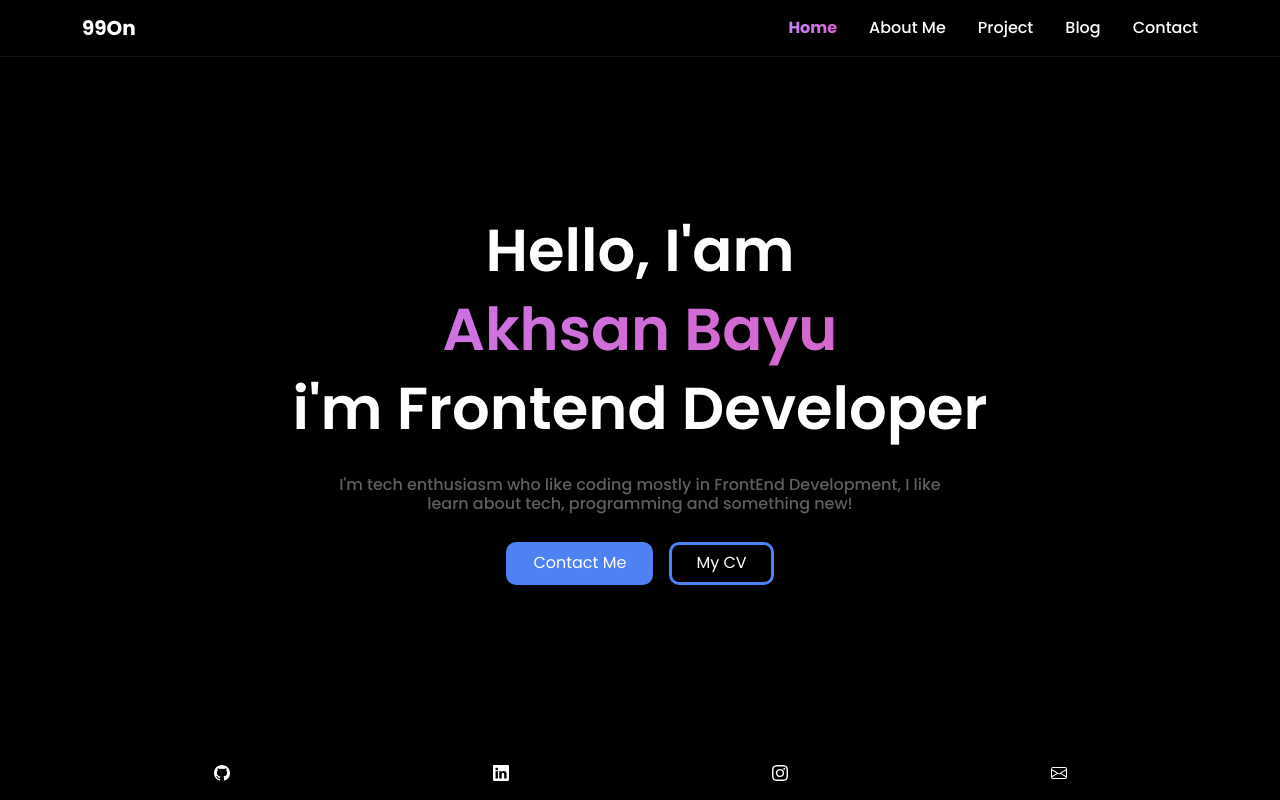
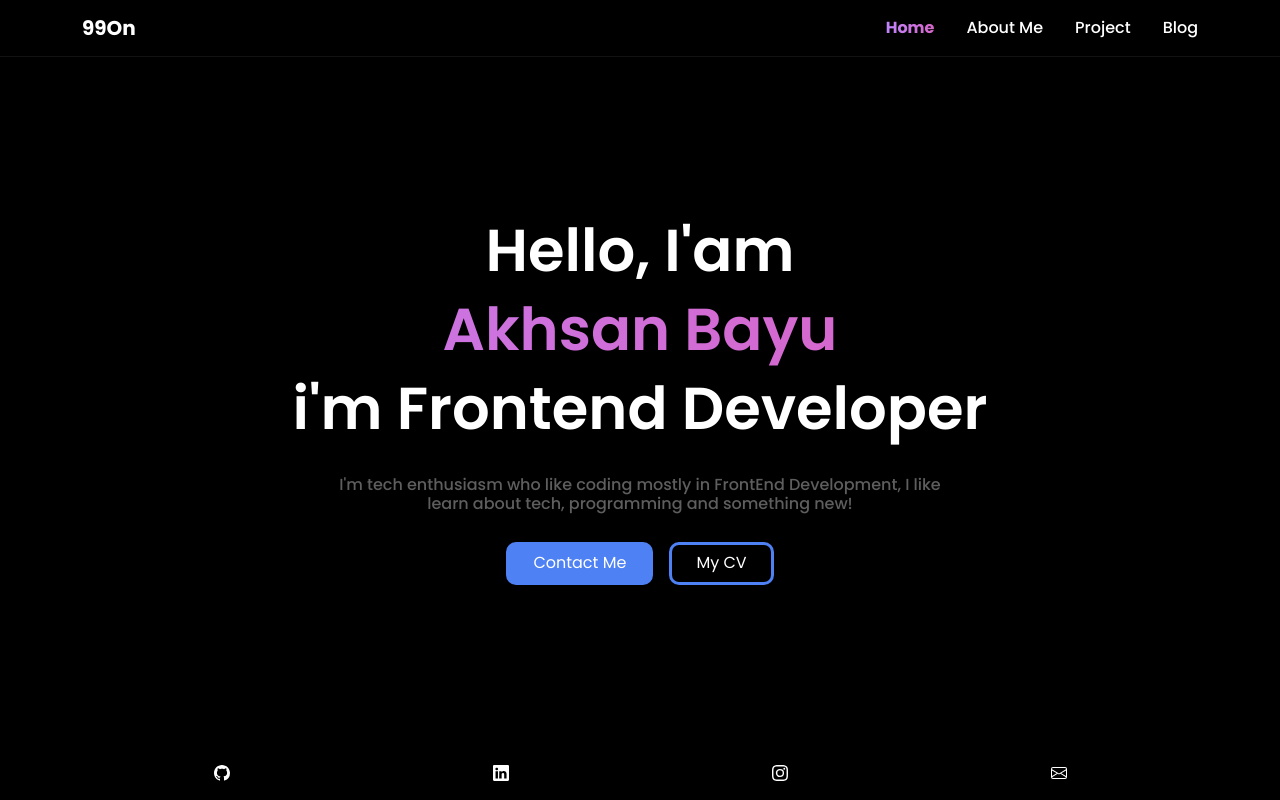
Before and after one commit to akhsanby/personal-web, a Next.js app: page / in a window 1280 px wide. Built offline with nearby package versions, Linux system fonts and the light colour scheme.

Commit message:
disable contact component (under construction)

```diff
--- a/src/components/_Navbar.jsx
+++ b/src/components/_Navbar.jsx
@@ -13,17 +13,11 @@ export default function _Navbar() {
     { name: "About Me", url: "/about" },
     { name: "Project", url: "/project" },
     { name: "Blog", url: "/blog" },
-    { name: "Contact", url: "/contact" },
+    // { name: "Contact", url: "/contact" },
   ];
 
   return (
-    <Navbar
-      collapseOnSelect
-      expand="md"
-      bg="dark"
-      variant="dark"
-      className={styles.navbar}
-    >
+    <Navbar collapseOnSelect expand="md" bg="dark" variant="dark" className={styles.navbar}>
       <Container>
         <Link href="/">
           <a className="fw-bold navbar-brand">99On</a>
@@ -33,13 +27,7 @@ export default function _Navbar() {
           <Nav className={styles.nav}>
             {navbarLink.map((item, i) => (
               <Link href={item.url} key={i}>
-                <a
-                  className={
-                    pathname == item.url ? "nav-link active-link" : "nav-link"
-                  }
-                >
-                  {item.name}
-                </a>
+                <a className={pathname == item.url ? "nav-link active-link" : "nav-link"}>{item.name}</a>
               </Link>
             ))}
           </Nav>
```
